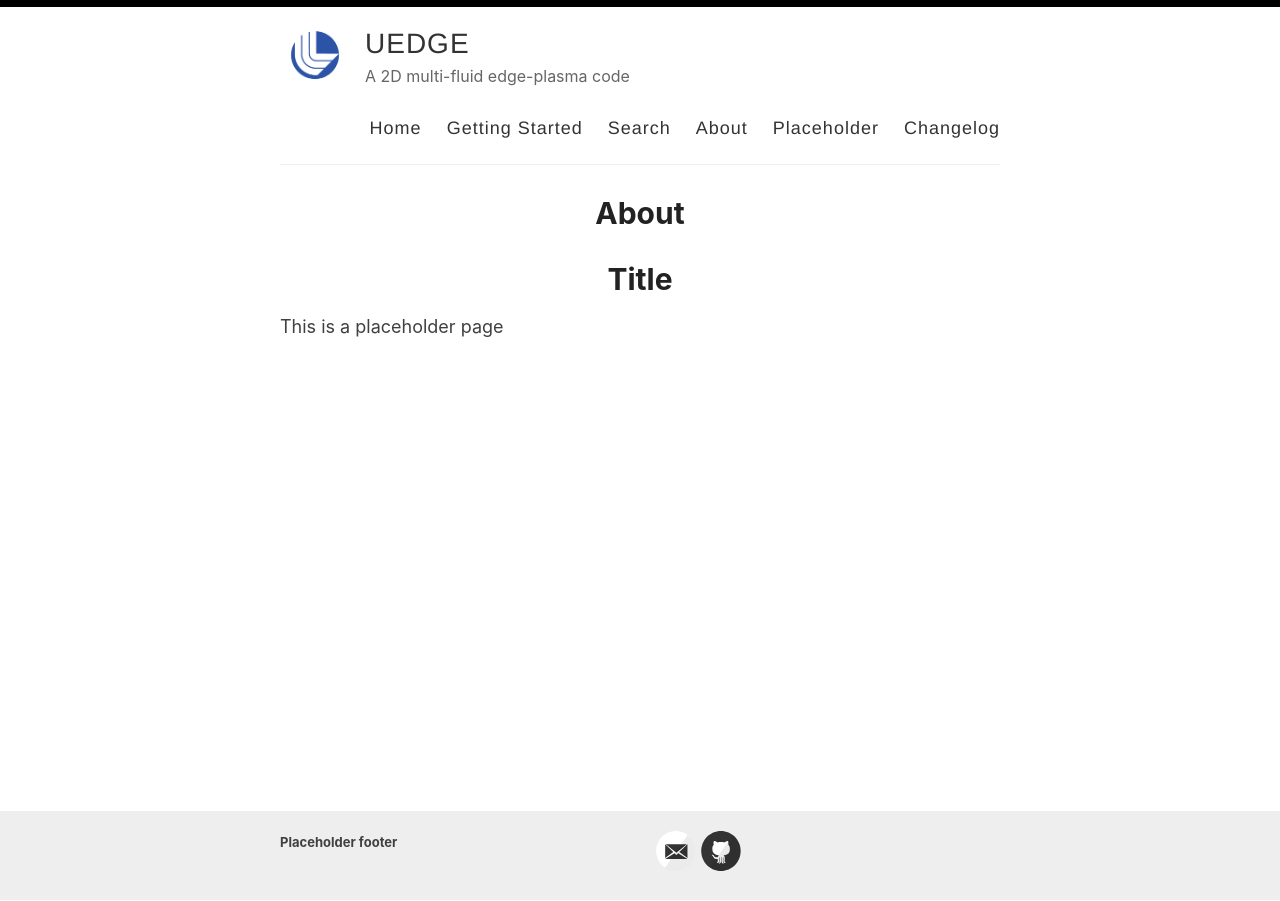
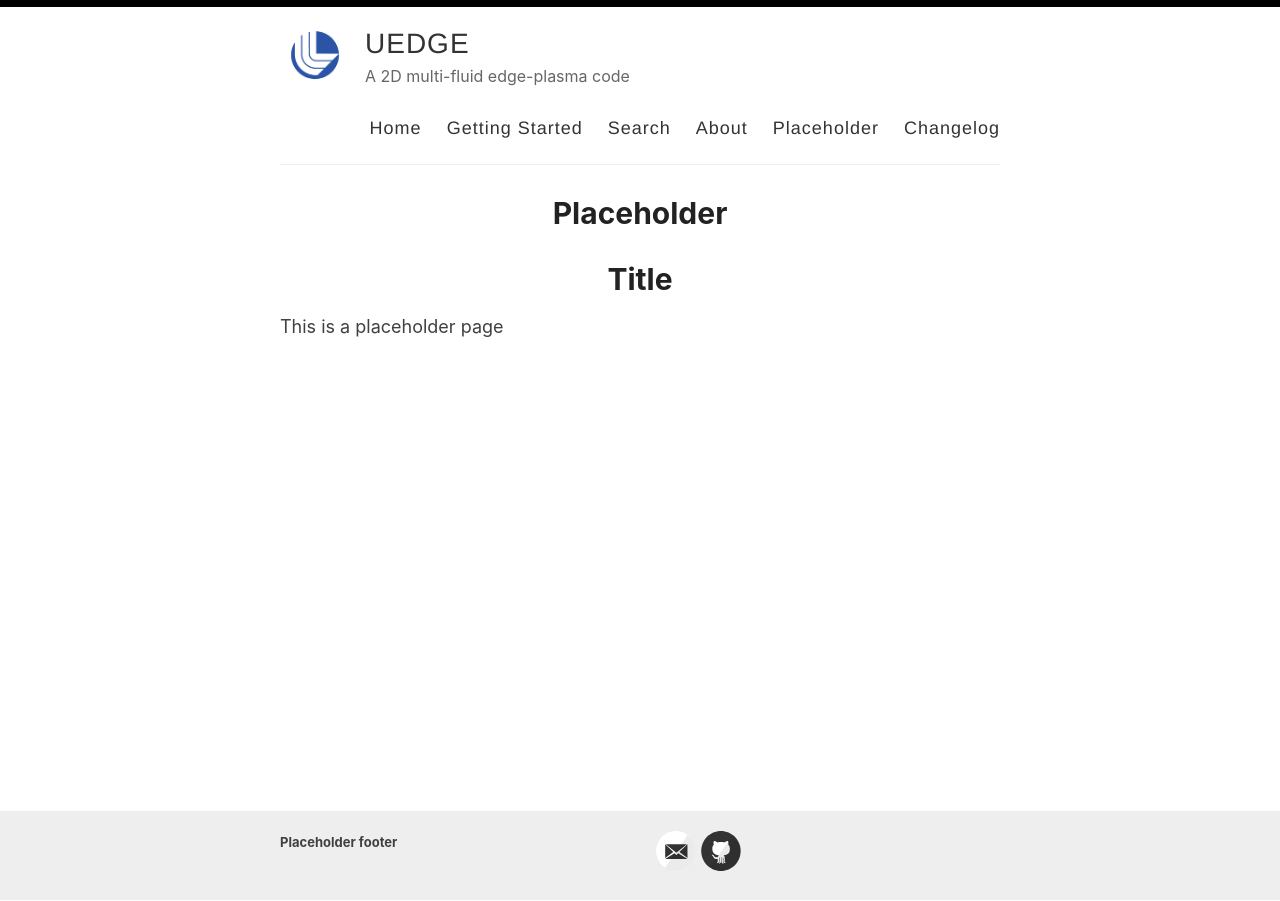
Before and after one commit to LLNL/UEDGE, a Jekyll site: the page built from _pages/placeholder1.md, in a window 1280 px wide. Built offline with Jekyll 4.4.1, drawn with Linux system fonts in a browser that asks for light colours.

Commit message:
Fixes placeholder, baseurl

```diff
--- a/_config.yml
+++ b/_config.yml
@@ -55,7 +55,7 @@
 # (http://yourusername.github.io/repository-name)
 # and NOT your User repository (http://yourusername.github.io)
 # then add in the baseurl here, like this: "/repository-name"
-#baseurl: "/reverie"
+baseurl: "/uedge"
 
 #
 # !! You don't need to change any of the configuration flags below !!
--- a/_pages/placeholder1.md
+++ b/_pages/placeholder1.md
@@ -1,7 +1,7 @@
 ---
 layout: page
-title: About
-permalink: /about/
+title: Placeholder
+permalink: /placeholder1/
 ---
 
 # Title
```
